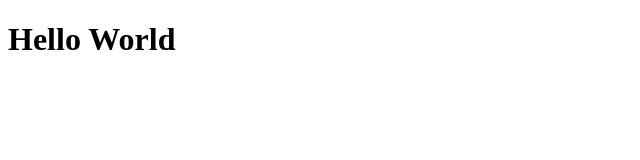
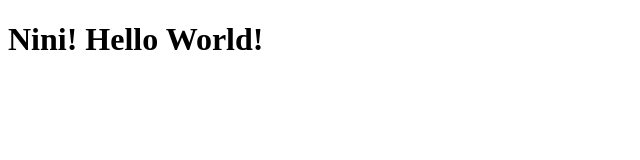
Before and after one commit to gxlcsgithub/inoa, a plain HTML site: page index.html in a window 1280 px wide. Shown: the whole page, without its empty margins (0-640 px from the left). Drawn offline with Linux system fonts and the light colour scheme.

Commit message:
20220905

```diff
--- a/index.html
+++ b/index.html
@@ -1,6 +1,6 @@
 <!DOCTYPE html>
 <html>
 <body>
-<h1>Hello World</h1>
+<h1>Nini! Hello World! </h1>
 </body>
 </html>
```
